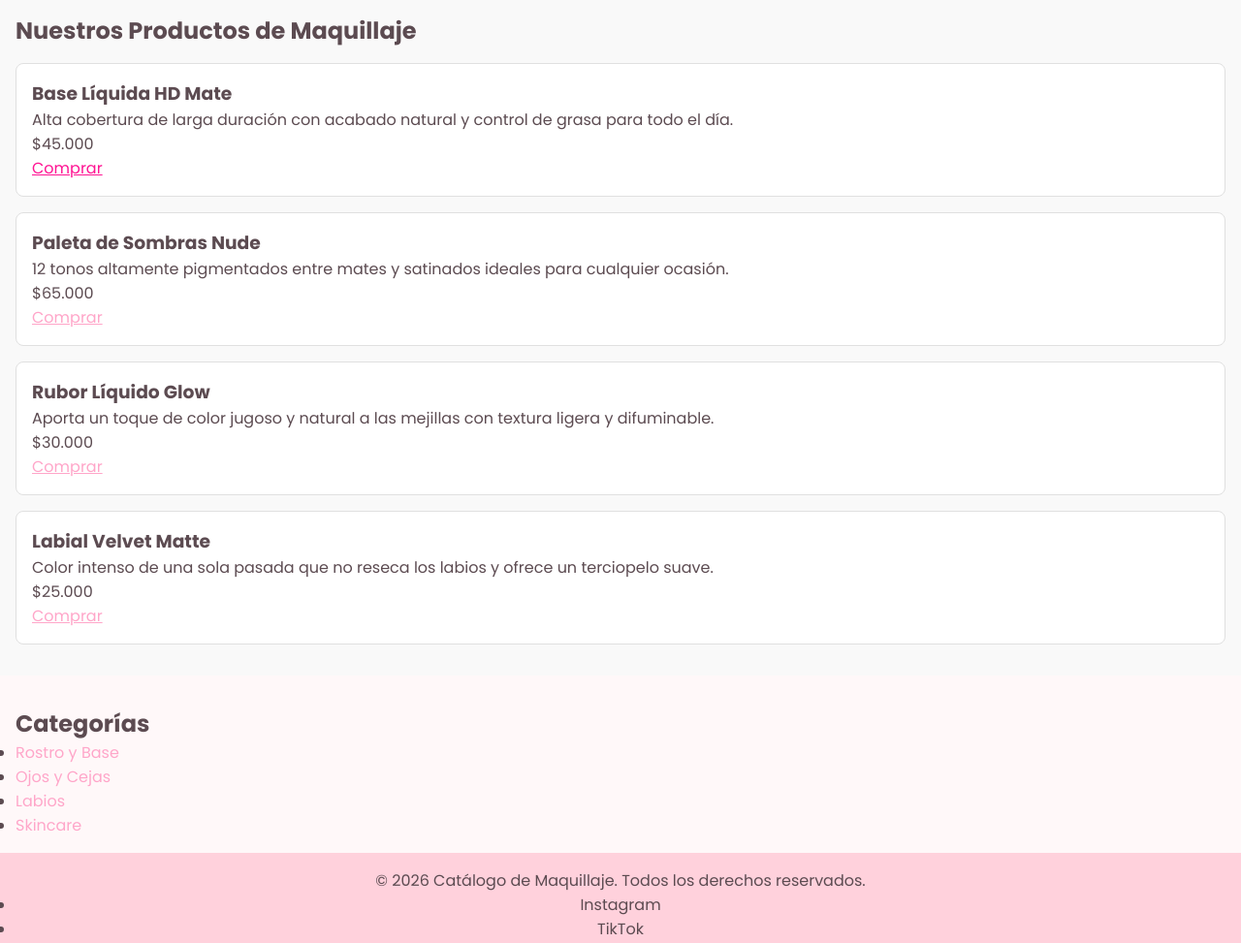
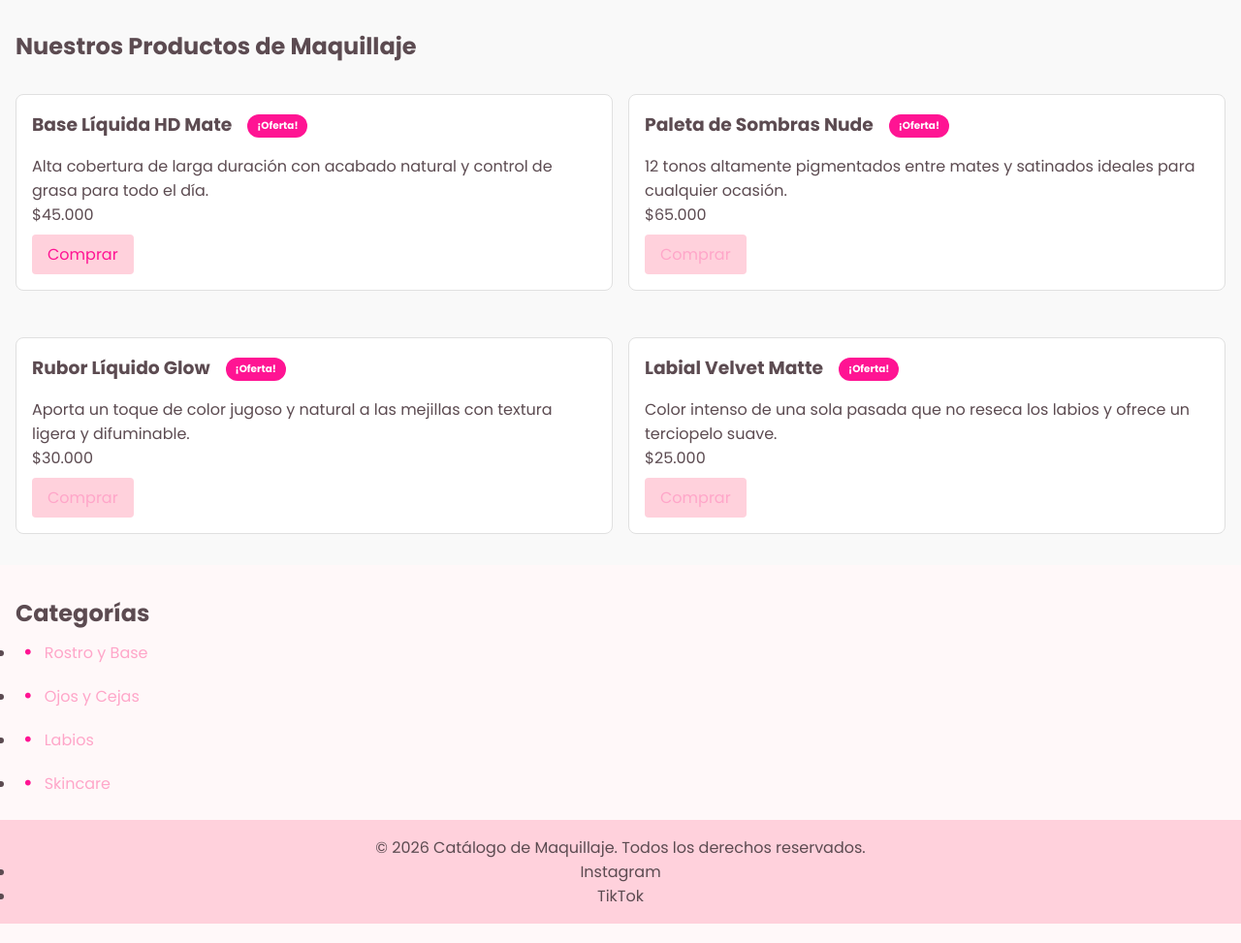
Before and after one commit to silviafernandaosoriovargas-alt/CSS, a plain HTML site: page index.html in a window 1280 px wide. Shown: the part 143-1116 px from the top of the page at 97% size. Drawn offline with Linux system fonts and the light colour scheme.

Commit message:
feat(ui): implementar pseudoclases interactivas en aside y pseudoelementos en productos

```diff
--- a/estilos.css
+++ b/estilos.css
@@ -113,3 +113,96 @@ article {
 #btn-destacado {
     color: var(--color-primario);
 }
+
+/* ========================================================
+   SUBACTIVIDAD 4: PSEUDOCLASES Y PSEUDOELEMENTOS
+   ======================================================== */
+
+/* --- 1. MENÚ LATERAL (ASIDE) --- */
+
+aside ul li a {
+    display: block;
+    padding: var(--espaciado-pequeno);
+    transition: all 0.3s ease;
+}
+
+aside ul li a:hover {
+    background-color: var(--color-terciario);
+    color: var(--color-blanco);
+}
+
+/* Símbolo decorativo (punto) */
+aside ul li a::before {
+    content: "• "; /* Símbolo que pide la guía */
+    color: var(--color-primario);
+    font-weight: bold;
+    font-size: 1.2rem;
+    margin-right: var(--espaciado-pequeno);
+}
+
+/* Accesibilidad */
+aside ul li a:focus {
+    outline: 3px solid var(--color-secundario);
+    outline-offset: 2px;
+}
+
+
+/* --- 2. BOTONES --- */
+
+.btn-comprar {
+    display: inline-block;
+    padding: var(--espaciado-pequeno) var(--espaciado-medio);
+    background-color: var(--color-fondo-suave);
+    border-radius: 4px;
+    transition: background-color 0.3s ease, transform 0.1s ease;
+    margin-top: var(--espaciado-pequeno);
+    text-decoration: none;
+}
+
+.btn-comprar:hover {
+    background-color: var(--color-secundario);
+    color: var(--color-blanco) !important;
+}
+
+.btn-comprar:active {
+    transform: scale(0.95);
+}
+
+
+/* --- 3. ETIQUETA "¡OFERTA!" Y CUADRÍCULA 2x2 --- */
+
+/* Le da espacio al título para que la etiqueta no choque con el texto */
+article h3 {
+    margin-bottom: var(--espaciado-medio);
+}
+
+/* Etiqueta inyectada con ::after */
+article h3::after {
+    content: "¡Oferta!";
+    background-color: var(--color-primario);
+    color: var(--color-blanco);
+    font-size: 0.65rem;
+    padding: 4px 10px;
+    border-radius: 12px;
+    margin-left: var(--espaciado-medio);
+    vertical-align: middle;
+    display: inline-block;
+    white-space: nowrap;
+}
+
+/* Cuadrícula para 2 columnas sin desbordarse */
+main section {
+    display: grid;
+    grid-template-columns: repeat(2, 1fr);
+    gap: var(--espaciado-medio);
+    margin-top: var(--espaciado-medio);
+}
+
+article {
+    margin: var(--espaciado-medio) 0 !important;
+    width: 100%;
+}
+
+main section h2 {
+    grid-column: 1 / -1;
+}
```
Also changed, not shown: 1 other file.
